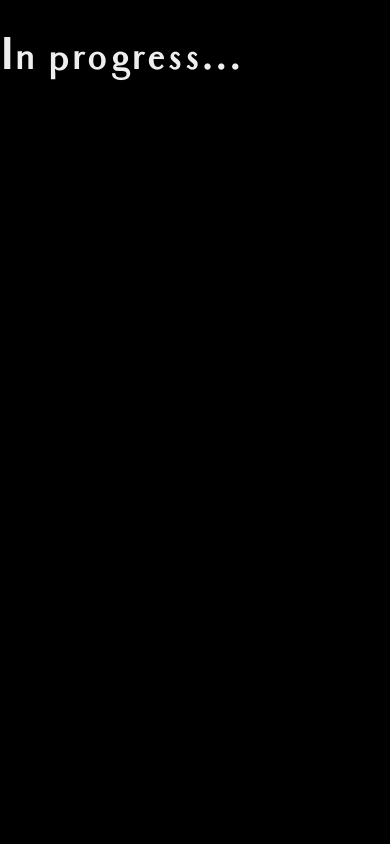
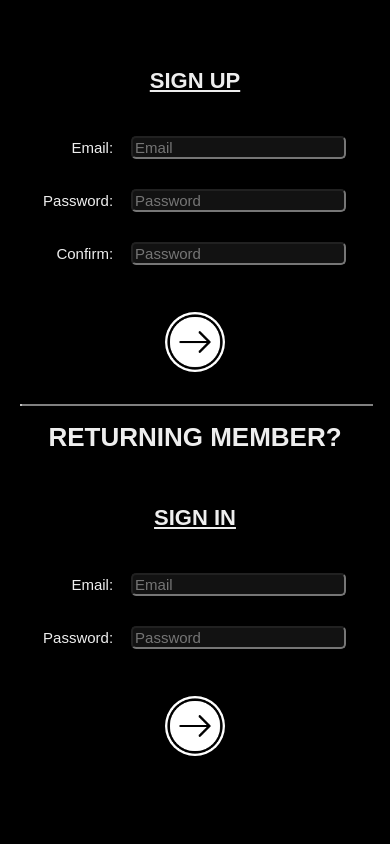
Before and after one commit to Julierv/MyMovieRecomendations, a plain HTML site: page login.html in a window 390 px wide. Drawn offline with Linux system fonts and the light colour scheme.

Commit message:
login skeleton added

```diff
--- /dev/null
+++ b/login.css
@@ -0,0 +1,227 @@
+body {
+    position: relative;
+    padding: 0;
+    margin: 0;
+    background-color:#000000;
+}
+
+h1{
+    color: #EEEEEE;
+    font-size: 26px;
+    font-family: 'Audrey 1.0', sans-serif;
+    margin-top: 21vh;
+    margin-bottom: 6vh;
+    width: 100%;
+    text-align: center;
+}
+
+h2{
+    color: #EEEEEE;
+    font-size: 26px;
+    font-family: 'Audrey 1.0', sans-serif;
+    margin-bottom: 7vh;
+    width: 100%;
+    text-align: center;
+}
+
+h3{
+    color: #EEEEEE;
+    font-size: 32px;
+    font-family: 'Audrey 1.0', sans-serif;
+    margin-top: 11vh;
+    margin-bottom: 4vh;
+    width: 100%;
+    text-align: center;
+}
+
+.social-icon {
+    margin-top: 2vh;
+    width: 100px;
+    height: 100px;
+    background-color: white;
+    border-radius: 100px;
+    align-self: center;
+}
+
+.social-icon:hover{
+    background-color: #FDB827;
+}
+
+.vl {
+    position: fixed;
+    left: 50%;
+    top: 11vh;
+    border-left: 2px solid rgb(255, 255, 255);
+    height: 78vh;
+}
+.two_column{
+    display: flex;
+    align-items: center;
+    justify-content: center;
+    width: 100%;
+    height: 100vh;
+}
+.sign_up_column{
+    display: flex;
+    flex-direction: column;
+    width: 50%;
+    height: 100%;
+}
+.sign_in_column{
+    display: flex;
+    flex-direction: column;
+    width: 50%;
+    height: 100%;
+}
+
+input {
+    align-self: center;
+    width: 60%;
+    margin: 0;
+    box-sizing: border-box;
+    border: 0.1;
+    background-color: rgba(45, 45, 45, 0.4);
+    border-radius: 5px;
+    color: white;
+}
+
+.input-container {
+    display: flex;
+    align-items: center;
+    gap: 10px;
+    width: 100%;
+    margin: 0;
+    margin-bottom: 40px;
+}
+
+label {
+    color: #EEEEEE;
+    font-size: 17px;
+    font-family: 'Audrey 1.0', sans-serif;
+    width: 25%;
+    text-align: right;
+}
+
+input {
+    color: #EEEEEE;
+    width: 60%;
+    font-size: 17px;
+    font-family: 'Audrey 1.0', sans-serif;
+}
+.social-icon-size {
+    height: 100px;
+    width: 100px;
+}
+
+@media screen and (max-width: 980px) {
+    h1{
+        color: #EEEEEE;
+        font-size: 22px;
+    }
+
+    h3{
+        font-size: 26px;
+    }
+
+    h2{
+        font-size: 22px;
+    }
+
+    label {
+        font-size: 15px;
+        width: 29%;
+    }
+
+    input {
+        width: 55%;
+        font-size: 15px;
+    }
+
+    .social-icon {
+        margin-top: 2vh;
+        width: 80px;
+        height: 80px;
+        border-radius: 80px;
+    }
+
+    .social-icon-size {
+        height: 80px;
+        width: 80px;
+    }
+}
+
+@media screen and (max-width: 480px) {
+    h1{
+        color: #EEEEEE;
+        margin-top: 8vh;
+        font-size: 22px;
+        margin-bottom: 5vh;
+    }
+
+    h3{
+        margin-top: 0;
+        font-size: 26px;
+        margin-bottom: 4vh;
+    }
+
+    h2{
+        font-size: 22px;
+        margin-bottom: 5vh;
+    }
+
+    label {
+        font-size: 15px;
+        width: 29%;
+    }
+
+    input {
+        width: 55%;
+        font-size: 15px;
+    }
+
+    .social-icon {
+        margin-top: 2vh;
+        width: 60px;
+        height: 60px;
+        border-radius: 60px;
+        align-self: center;
+    }
+
+    .two_column{
+        display: flex;
+        align-items: center;
+        justify-content: center;
+        flex-direction: column; /* Set flex items to stack vertically */
+        width: 100%;
+        height: 100vh;
+    }
+
+    .vl {
+        width: 90%;
+        margin-left: 5%;
+        height: 1px; /* Adjust as needed */
+        background-color: rgb(255, 255, 255); /* Line color */
+        position: absolute;
+        top: 48%;
+        left: 0;
+        transform: translateY(-50%);
+    }
+
+    .sign_up_column{
+        width: 100%;
+    }
+    .sign_in_column{
+        width: 100%;
+    }
+
+    .input-container {
+        gap: 18px;
+        width: 100%;
+        margin-bottom: 30px;
+    }
+
+    .social-icon-size {
+        height: 60px;
+        width: 60px;
+    }
+}
--- a/login.html
+++ b/login.html
@@ -2,10 +2,51 @@
 <html>
 <head>
     <title>Login</title>
-    <link rel="stylesheet" href="selection-covers.css">
+    <link rel="stylesheet" href="login.css">
     <meta name="viewport" content="width=device-width, initial-scale=1.0">
 </head>
 <body>
-    <h2 style="font-size: 42px;">In progress...</h2>
+    <div class="vl"></div>
+    <div class="two_column">
+        <div class="sign_up_column">
+            <h1><u>SIGN UP</u></h1>
+            <div class="input-container">
+                <label for="email">Email:</label>
+                <input type="email" id="email" name="email"placeholder="Email" >
+            </div>
+
+            <div class="input-container">
+                <label for="password">Password:</label>
+                <input type="password" id="password" name="password"placeholder="Password" >
+            </div>
+
+            <div class="input-container">
+                <label for="password">Confirm:</label>
+                <input type="password" id="re-pass" name="re-pass" placeholder="Password" >
+            </div>
+
+            <div class="social-icon">
+                <a href="user_menu.html" target="_blank"><img src="icons/next.png" alt="next" class="social-icon-size"></a>
+            </div>
+        </div>
+
+        <div class="sign_in_column">
+            <h3>RETURNING MEMBER?</h3>
+            <h2><u>SIGN IN</u></h2>
+            <div class="input-container">
+                <label for="email">Email:</label>
+                <input type="email" id="email2" name="email2"placeholder="Email" >
+            </div>
+
+            <div class="input-container">
+                <label for="password">Password:</label>
+                <input type="password" id="password2" name="password2"placeholder="Password" >
+            </div>
+
+            <div class="social-icon">
+                <a href="user_menu.html" target="_blank"><img src="icons/next.png" alt="next" class="social-icon-size"></a>
+            </div>
+        </div>
+    </div>
 </body>
 </html>
```
Also changed, not shown: index.html (+1 -1 lines), icons/next.png (added), user_menu.html (added).
